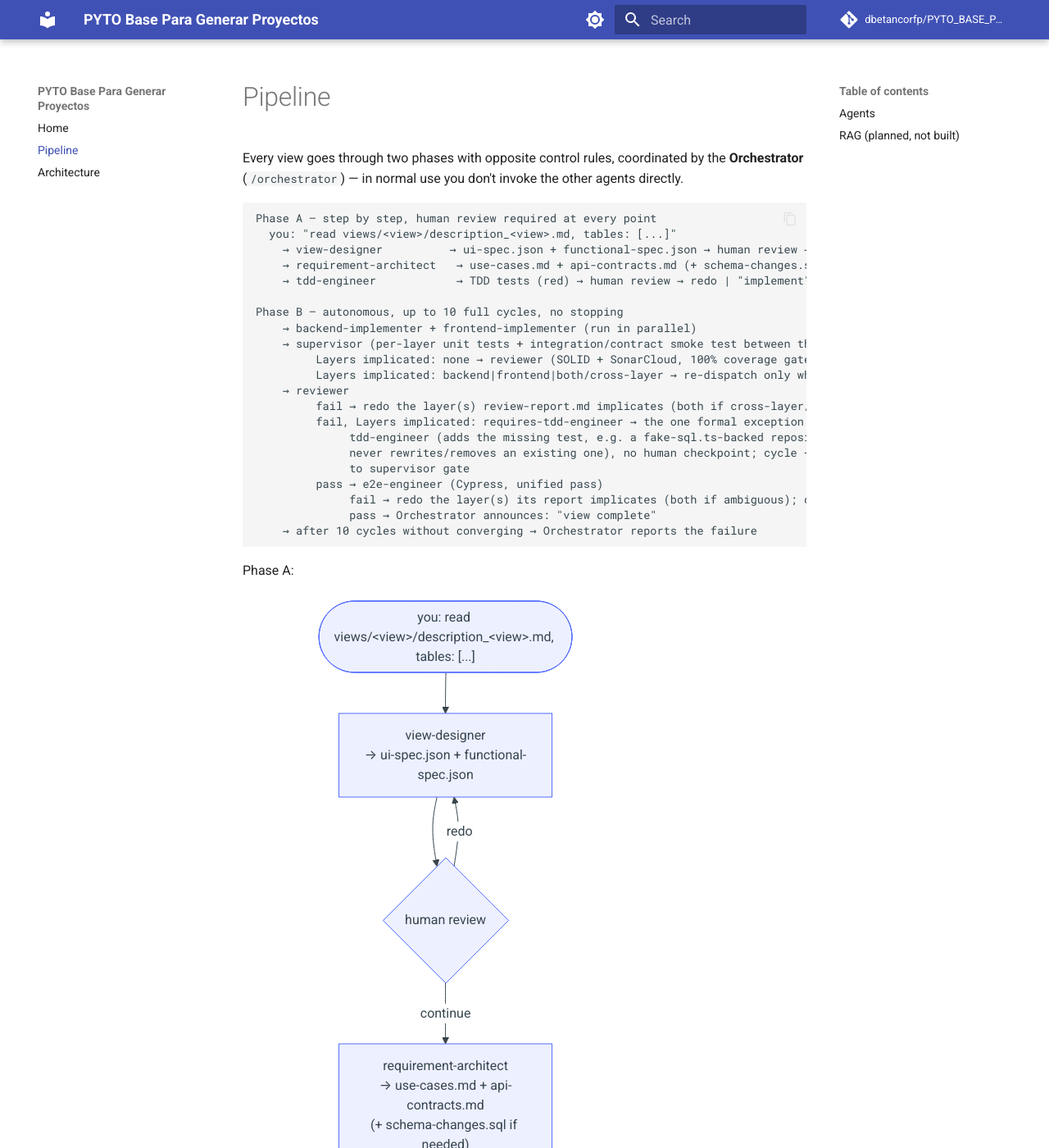
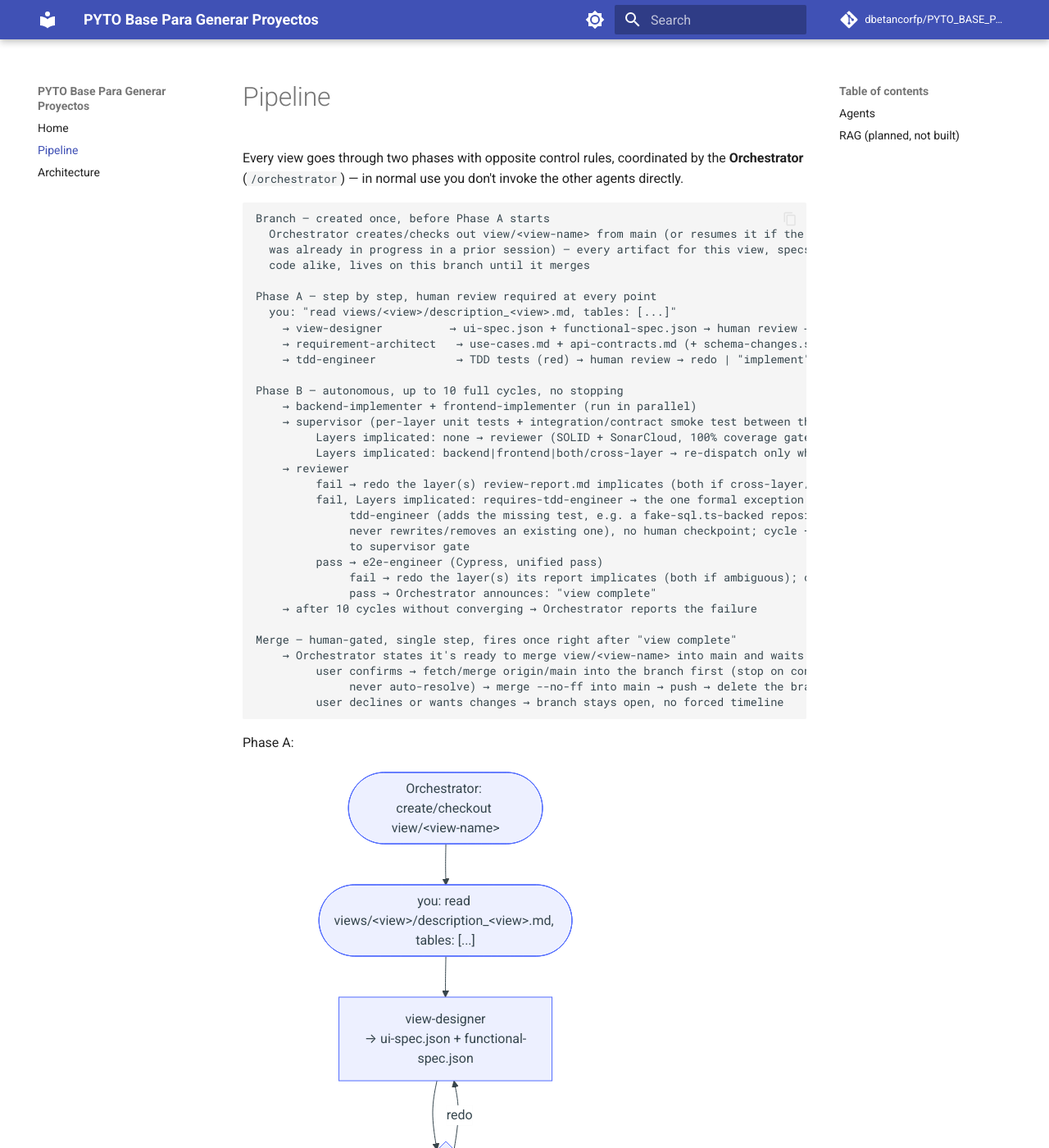
Before and after one commit to dbetancorfp/PYTO_BASE_PARA_GENERAR_PROYECTOS, an MkDocs documentation site: the page built from docs/pipeline.md, in a window 1280 px wide and 1400 px high. Shown: the whole window at 82% size. Built offline with MkDocs 1.6.1 and Material for MkDocs 9.7.7, drawn with Linux system fonts in a browser that asks for light colours; comment, search, counter and statistics services are not loaded; some of the changed text lies outside the part shown.

Commit message:
feat: add branch-per-view workflow to the pipeline
- every view now builds on its own view/<view-name> branch, created
  by the Orchestrator before view-designer runs and carried through
  Phase A and Phase B, instead of committing straight to whatever
  branch happens to be checked out
- merge to main is a new human-gated step that fires once right
  after e2e-engineer PASS ("view complete") and never runs
  automatically, matching the project's existing no-PR-unless-asked,
  confirm-before-push conventions
- ported from PYTO_CUADERNO_DE_AULA_V0 (commit 8f8cf05), adapted to
  this repo's two-diagram (Phase A / Phase B) mermaid split done
  earlier this session, instead of the sibling's single combined
  diagram
- commit.md reworded: /commit still pushes whatever branch is
  checked out, normally view/<view-name> now; main only takes direct
  commits for framework-level maintenance outside the view pipeline
- ci-setup.md's ci.yml/e2e.yml specs widened to also trigger on
  view/** pushes, so CI checks the branch itself before merge

Co-Authored-By: Claude Sonnet 5 <noreply@anthropic.com>
Claude-Session: https://claude.ai/code/session_0198NW23AVAwMZWSaiJdHKaD

````diff
--- a/docs/pipeline.md
+++ b/docs/pipeline.md
@@ -5,6 +5,11 @@ Every view goes through two phases with opposite control rules, coordinated by t
 directly.
 
 ```
+Branch — created once, before Phase A starts
+  Orchestrator creates/checks out view/<view-name> from main (or resumes it if the view
+  was already in progress in a prior session) — every artifact for this view, specs and
+  code alike, lives on this branch until it merges
+
 Phase A — step by step, human review required at every point
   you: "read views/<view>/description_<view>.md, tables: [...]"
     → view-designer          → ui-spec.json + functional-spec.json → human review → redo | continue
@@ -26,13 +31,19 @@ Phase B — autonomous, up to 10 full cycles, no stopping
               fail → redo the layer(s) its report implicates (both if ambiguous); cycle += 1; back to supervisor gate
               pass → Orchestrator announces: "view complete"
     → after 10 cycles without converging → Orchestrator reports the failure
+
+Merge — human-gated, single step, fires once right after "view complete"
+    → Orchestrator states it's ready to merge view/<view-name> into main and waits
+         user confirms → fetch/merge origin/main into the branch first (stop on conflict,
+              never auto-resolve) → merge --no-ff into main → push → delete the branch
+         user declines or wants changes → branch stays open, no forced timeline
 ```
 
 Phase A:
 
 ```mermaid
 flowchart TD
-    Start(["you: read views/&lt;view&gt;/description_&lt;view&gt;.md, tables: [...]"]) --> VD["view-designer<br/>→ ui-spec.json + functional-spec.json"]
+    Branch(["Orchestrator: create/checkout view/&lt;view-name&gt;"]) --> Start(["you: read views/&lt;view&gt;/description_&lt;view&gt;.md, tables: [...]"]) --> VD["view-designer<br/>→ ui-spec.json + functional-spec.json"]
     VD --> RVA{"human review"}
     RVA -- redo --> VD
     RVA -- continue --> RA["requirement-architect<br/>→ use-cases.md + api-contracts.md<br/>(+ schema-changes.sql if needed)"]
@@ -73,6 +84,10 @@ flowchart TD
     E2E -- PASS --> Done(["Orchestrator: 'view complete'"])
 
     Sup -. "10 cycles, no convergence" .-> Fail(["Orchestrator reports failure"])
+
+    Done --> MergeGate{"human confirms merge?"}
+    MergeGate -- "yes" --> Merged(["merge --no-ff into main, push, delete branch"])
+    MergeGate -- "no / changes wanted" --> Open(["branch stays open"])
 ```
 
 There is no visual mockup and no external element numbering. Every element of a view gets
@@ -84,7 +99,7 @@ that runs through the rest of the pipeline:
 
 | Agent | Responsibility | Input | Output |
 |-------|-----------------|-------|--------|
-| `orchestrator` | Single entry point; decides which agent to run, manages human review (Phase A) and the autonomous loop (Phase B, max. 10 cycles) | User instruction + view state | Notifications to the user at every checkpoint |
+| `orchestrator` | Single entry point; decides which agent to run, manages human review (Phase A) and the autonomous loop (Phase B, max. 10 cycles), and owns the view's `view/<view-name>` branch lifecycle (create → carry through A+B → merge to `main` on explicit human confirmation) | User instruction + view state | Notifications to the user at every checkpoint |
 | `view-designer` | Designs the UI and behavior of a view from its natural-language description; introspects the real DB if `DATABASE_URL` is configured | `views/<view>/description_<view>.md` | `views/<view>/ui-spec.json` + `views/<view>/functional-spec.json` |
 | `requirement-architect` | Use cases + API contracts + incremental schema changes if the view needs them | `ui-spec.json` + `functional-spec.json` | `views/<view>/use-cases.md` + `views/<view>/api-contracts.md` (+ `schema-changes.sql`) |
 | `tdd-engineer` | Red unit tests from the acceptance criteria; also a `fake-sql.ts`-backed unit test for any new Postgres repository, and (rarely) re-invoked mid-Phase-B on `reviewer`'s `requires-tdd-engineer` verdict | `use-cases.md` + `api-contracts.md` + `schema-changes.sql` | `src/{backend,frontend}/tests/*.test.ts` (+ `src/backend/tests/helpers/fake-sql.ts`, `pg-<entity>.repository.test.ts`) |
````
Also changed, not shown: CLAUDE.md (+21 -2 lines), cli/commands/commit.md (+7 -2 lines), lib/agents/ci-setup/ci-setup.md (+4 -4 lines), lib/agents/orchestrator/orchestrator.md (+35 -3 lines).
